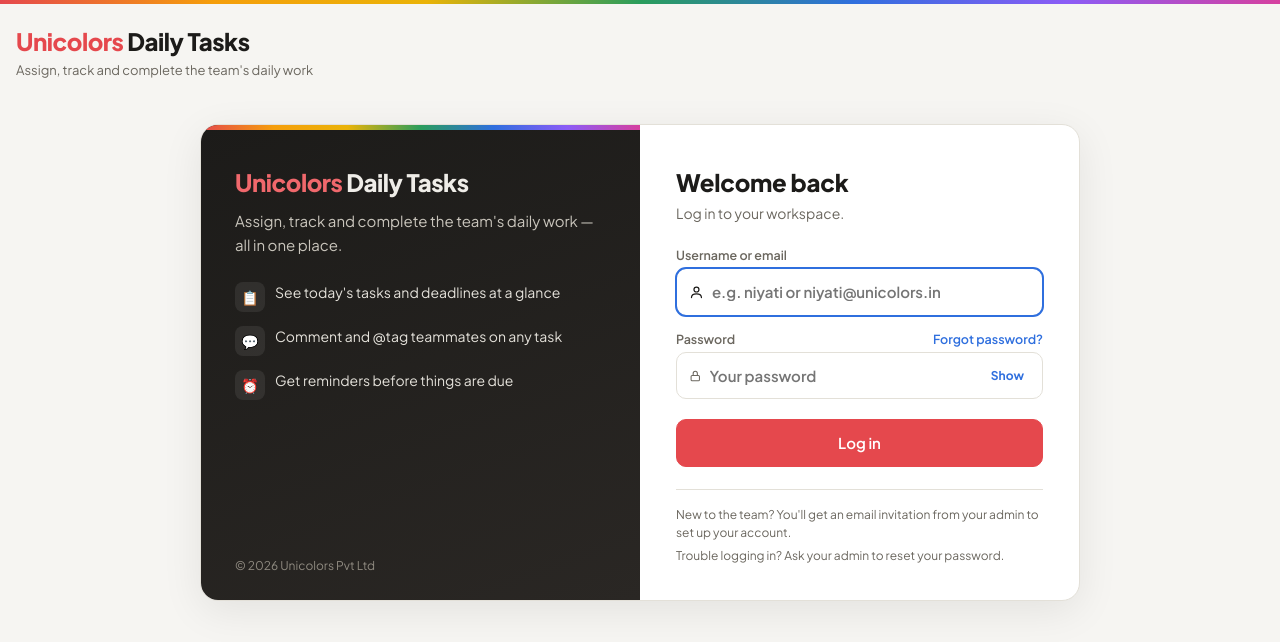
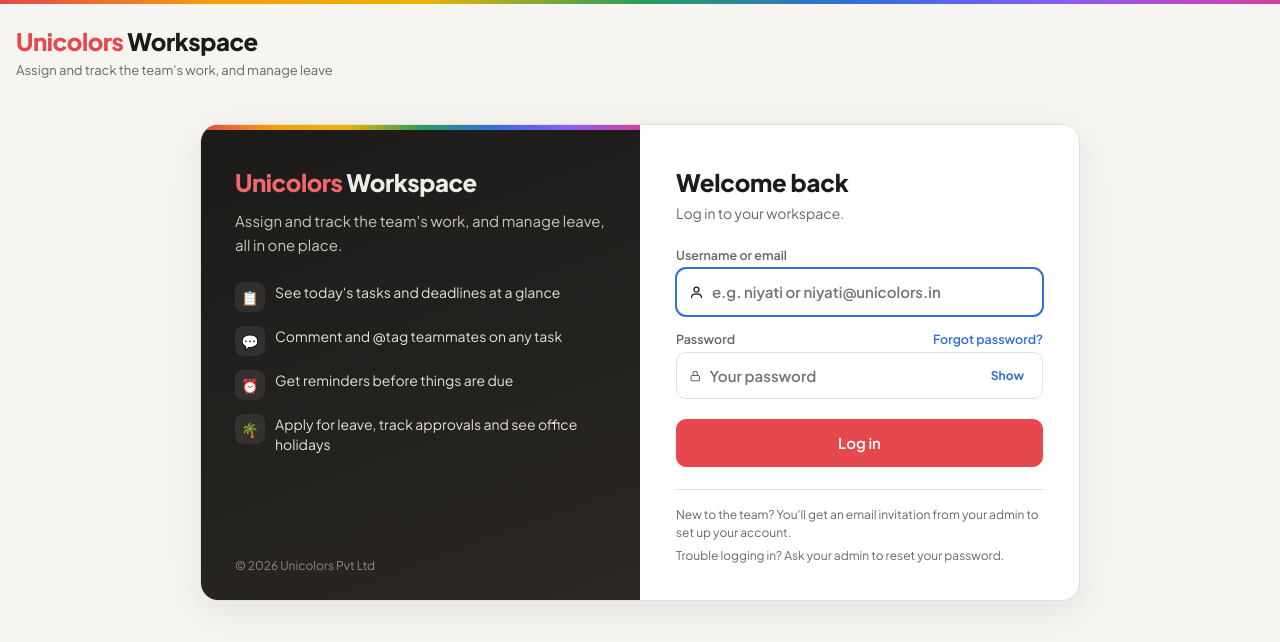
Before and after one commit to digitalunicolors-bit/UnicolorsTaskDairy, a Django app: page /login/ in a window 1280 px wide. Shown: the top 642 px of the page. Run offline with Django 5.2, Linux system fonts and the light colour scheme.

Commit message:
Rename the app to Unicolors Workspace and mention leave on the login page
The app now covers leave as well as tasks, and invitation and password emails
already used this name. Web address and hosting names are unchanged.

Co-Authored-By: Claude Opus 5.5 <noreply@anthropic.com>
Claude-Session: https://claude.ai/code/session_01UN6uMCHxbdKbpJwWZWhUAk

```diff
--- a/UnicolorDairy/Home/apps.py
+++ b/UnicolorDairy/Home/apps.py
@@ -7,7 +7,7 @@ from django.apps import AppConfig
 class HomeConfig(AppConfig):
     default_auto_field = "django.db.models.BigAutoField"
     name = 'Home'
-    verbose_name = "Unicolors Daily Tasks"
+    verbose_name = "Unicolors Workspace"
 
     def ready(self):
         # Start the daily reminder checker when the website runs –
--- a/UnicolorDairy/Home/security.py
+++ b/UnicolorDairy/Home/security.py
@@ -170,7 +170,7 @@ def check_code(user, code):
 
 
 def _otpauth_uri(user, secret):
-    label = quote(f"Unicolors Tasks:{user.email or user.username}")
+    label = quote(f"Unicolors Workspace:{user.email or user.username}")
     return f"otpauth://totp/{label}?secret={secret}&issuer=Unicolors%20Tasks&digits=6&period={STEP_SECONDS}"
 
 
--- a/UnicolorDairy/UnicolorDairy/settings.py
+++ b/UnicolorDairy/UnicolorDairy/settings.py
@@ -1,4 +1,4 @@
-"""Settings for the Unicolors Daily Tasks app. Configure via environment variables (see .env.example)."""
+"""Settings for the Unicolors Workspace app. Configure via environment variables (see .env.example)."""
 import os
 import sys
 import dj_database_url
--- a/UnicolorDairy/templates/base.html
+++ b/UnicolorDairy/templates/base.html
@@ -4,7 +4,7 @@
 <head>
   <meta charset="utf-8">
   <meta name="viewport" content="width=device-width, initial-scale=1">
-  <title>{% block title %}Unicolors Daily Tasks{% endblock %}</title>
+  <title>{% block title %}Unicolors Workspace{% endblock %}</title>
   <link rel="preconnect" href="https://fonts.googleapis.com">
   <link href="https://fonts.googleapis.com/css2?family=Plus+Jakarta+Sans:wght@400;500;600;700;800&display=swap" rel="stylesheet">
   <link rel="stylesheet" href="{% static 'css/app.css' %}">
@@ -14,10 +14,10 @@
 <div class="wrap">
   <header class="top">
     <div>
-      <h1><a href="{% url 'home' %}"><span>Unicolors</span> Daily Tasks</a>
+      <h1><a href="{% url 'home' %}"><span>Unicolors</span> Workspace</a>
         {% if user.is_authenticated %}<span class="role-badge">{{ user.role_label }}</span>{% endif %}
       </h1>
-      <div class="sub">Assign, track and complete the team's daily work</div>
+      <div class="sub">Assign and track the team's work, and manage leave</div>
     </div>
     {% if user.is_authenticated %}
     <div class="who">
--- a/UnicolorDairy/templates/registration/login.html
+++ b/UnicolorDairy/templates/registration/login.html
@@ -1,5 +1,5 @@
 {% extends "base.html" %}
-{% block title %}Log in · Unicolors Daily Tasks{% endblock %}
+{% block title %}Log in · Unicolors Workspace{% endblock %}
 {% block content %}
 <div class="auth">
   <div class="auth-card">
@@ -7,12 +7,13 @@
     {# ---------- brand side ---------- #}
     <aside class="auth-brand">
       <div class="auth-rainbow" aria-hidden="true"></div>
-      <div class="auth-logo"><span>Unicolors</span> Daily Tasks</div>
-      <p class="auth-tagline">Assign, track and complete the team's daily work — all in one place.</p>
+      <div class="auth-logo"><span>Unicolors</span> Workspace</div>
+      <p class="auth-tagline">Assign and track the team's work, and manage leave, all in one place.</p>
       <ul class="auth-points">
         <li><span aria-hidden="true">📋</span> See today's tasks and deadlines at a glance</li>
         <li><span aria-hidden="true">💬</span> Comment and @tag teammates on any task</li>
         <li><span aria-hidden="true">⏰</span> Get reminders before things are due</li>
+        <li><span aria-hidden="true">🌴</span> Apply for leave, track approvals and see office holidays</li>
       </ul>
       <p class="auth-foot">© {% now "Y" %} Unicolors Pvt Ltd</p>
     </aside>
--- a/UnicolorDairy/templates/registration/login_verify.html
+++ b/UnicolorDairy/templates/registration/login_verify.html
@@ -1,10 +1,10 @@
 {% extends "base.html" %}
-{% block title %}Two-step login · Unicolors Daily Tasks{% endblock %}
+{% block title %}Two-step login · Unicolors Workspace{% endblock %}
 {% block content %}
 <div class="narrow">
   <div class="panel">
     <h2>Enter your code</h2>
-    <p class="muted">Open your authenticator app and type the 6-digit code for Unicolors Tasks.</p>
+    <p class="muted">Open your authenticator app and type the 6-digit code for Unicolors Workspace.</p>
     {% if locked %}<div class="banner error" role="alert">Too many wrong attempts. Please try again in {{ lock_minutes }} minutes.</div>
     {% elif error %}<div class="banner error" role="alert">{{ error }}</div>{% endif %}
     <form method="post" class="stack">
--- a/UnicolorDairy/templates/tasks/email_task.html
+++ b/UnicolorDairy/templates/tasks/email_task.html
@@ -19,7 +19,7 @@
         <tr><td style="height:5px;line-height:5px;font-size:0;background:#e5484d;background-image:linear-gradient(90deg,#e5484d,#f59e0b,#eab308,#2a9d5c,#2f6fde,#8b5cf6,#d6409f);">&nbsp;</td></tr>
         <tr><td style="padding:22px 28px 0;">
           <span style="font-size:18px;font-weight:800;color:#e5484d;">Unicolors</span>
-          <span style="font-size:18px;font-weight:800;color:#1c1b19;"> Daily Tasks</span>
+          <span style="font-size:18px;font-weight:800;color:#1c1b19;"> Workspace</span>
         </td></tr>
 
         {# Status banner #}
@@ -94,7 +94,7 @@
         <tr><td style="padding:24px 28px 26px;">
           <div style="border-top:1px solid #eeece6;padding-top:14px;font-size:12px;line-height:1.6;color:#8a867d;">
             {% if footer %}{{ footer }}<br>{% endif %}
-            Sent by Unicolors Daily Tasks · <a href="{{ site_url }}" style="color:#8a867d;">{{ site_host }}</a>
+            Sent by Unicolors Workspace · <a href="{{ site_url }}" style="color:#8a867d;">{{ site_host }}</a>
           </div>
         </td></tr>
 
```
Also changed, not shown: UnicolorDairy/Home/notifications.py (+5 -5 lines).
